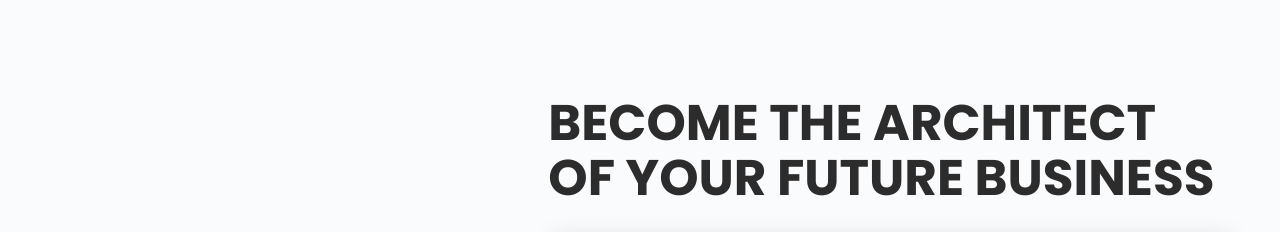
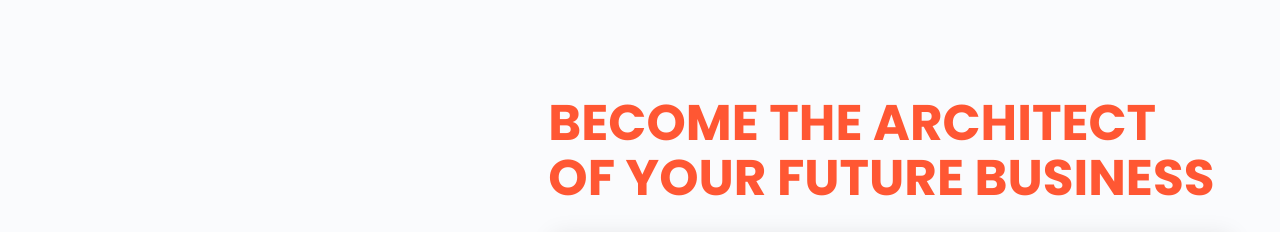
Before and after one commit to saeed77t/CPLAB_Third_Homework, a plain HTML site: page index.html in a window 1280 px wide. Shown: the part 87-319 px from the top of the page. Drawn offline with nearby package versions, Linux system fonts and the light colour scheme.

Commit message:
made changes.css and linked index.html to it

```diff
--- /dev/null
+++ b/css/changes.css
@@ -0,0 +1,7 @@
+/* Example CSS changes */
+body {
+	background-color: #f0f0f0 !important;
+}
+h1 {
+	color: #ff5733 !important;
+}
--- a/index.html
+++ b/index.html
@@ -16,6 +16,7 @@
       <link rel="stylesheet" href="css/bootstrap.min.css">
       <!-- style css -->
       <link rel="stylesheet" href="css/style.css">
+      <link rel="stylesheet" href="css/changes.css">
       <!-- Responsive-->
       <link rel="stylesheet" href="css/responsive.css">
       <!-- fevicon -->
```
Also changed, not shown: 2 other files.
